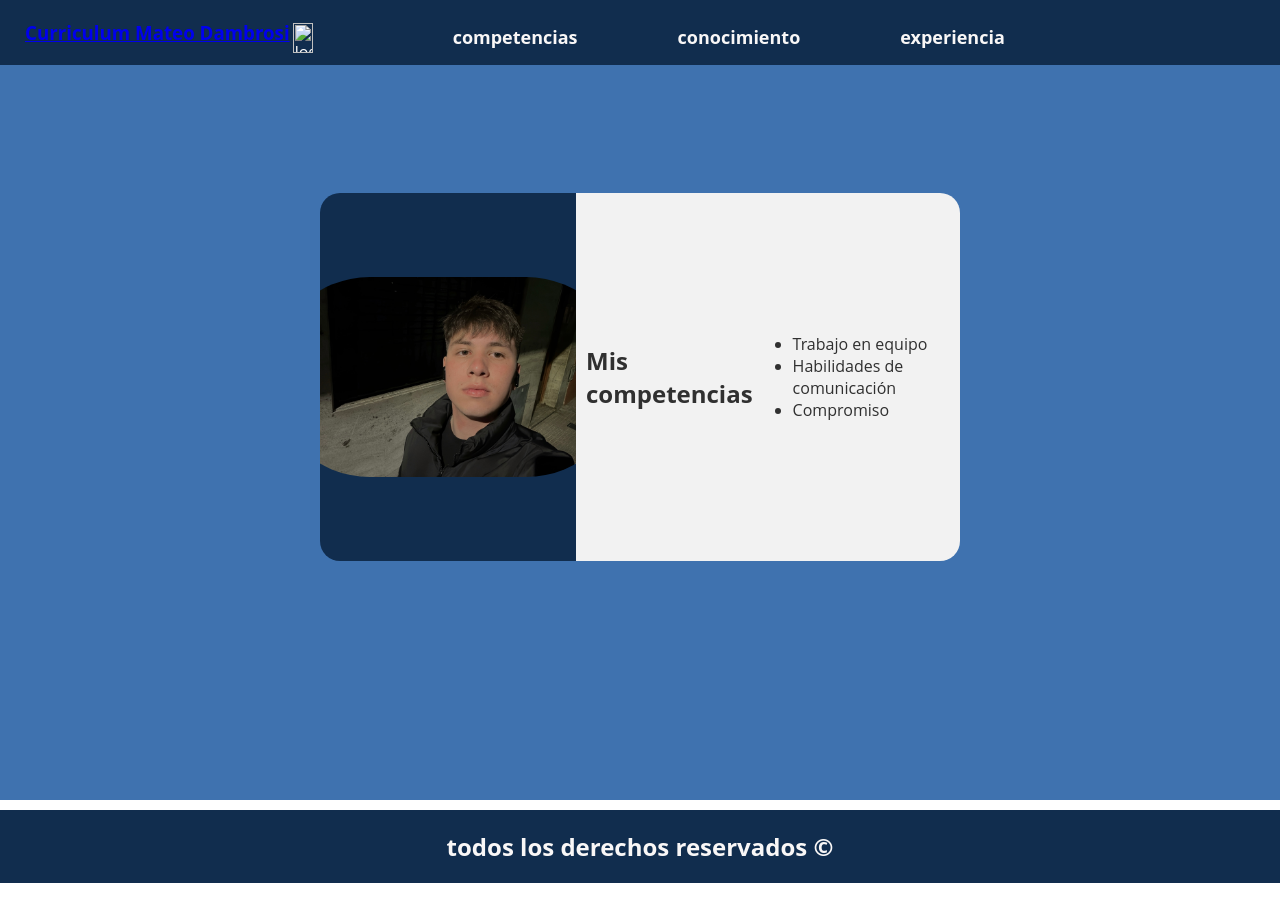
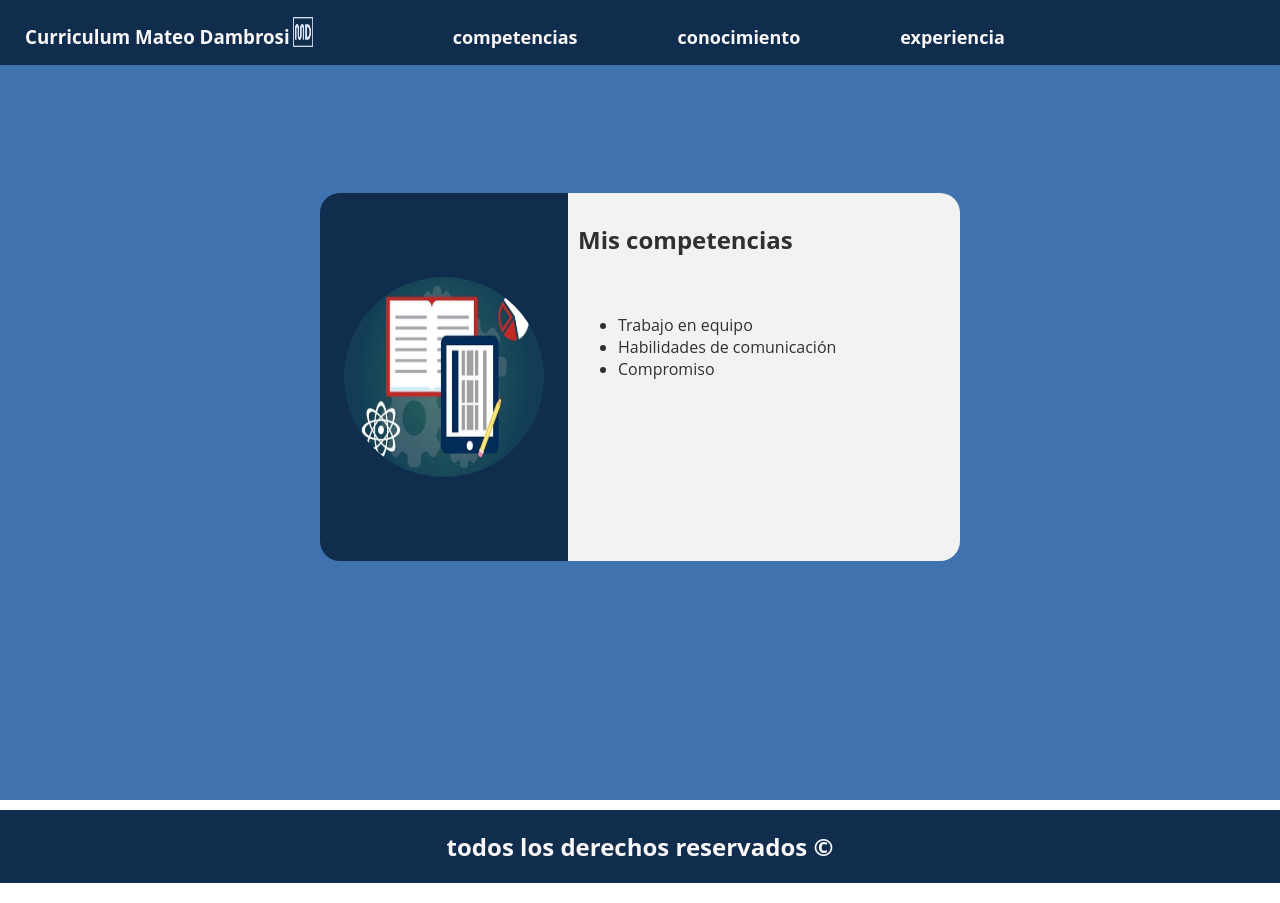
Before and after one commit to tutenehein1908/cvmateodambrosi, a plain HTML site: page cv-uade/competencias.html in a window 1280 px wide. Drawn offline with Linux system fonts and the light colour scheme.

Commit message:
version 3

```diff
--- a/cv-uade/competencias.html
+++ b/cv-uade/competencias.html
@@ -5,14 +5,16 @@
   <link rel="icon" href="img/md-low-resolution-logo-color-on-transparent-background.png">
   <title>Curriculum vitae Mateo Dambrosi</title>
 
-  <link rel="stylesheet" href="style/style.css">
+  <link rel="stylesheet" href="style/style-com.css">
 
 </head>
 
 <body>
   <header>
-    <h3><a href="index.html">Curriculum Mateo Dambrosi</a></h3>
-    <img class="logo" src="md-low-resolution-logo-color-on-transparent-background.png" alt="logo mateo Dambrosi">
+    <div class="div-header">
+      <h3 class="titulo-head2"><a class="titulo-head" href=" index.html">Curriculum Mateo Dambrosi</a></h3>
+      <img class="logo" src="img/md-low-resolution-logo-color-on-transparent-background.png" alt="logo mateo Dambrosi">
+    </div>
     <div>
       <nav>
         <ul class="nav-links">
@@ -27,7 +29,7 @@
   <section class="uno">
     <div class="caja-central">
       <div class="caja-cara">
-        <img class="cara" src="img/0101C8D2-511A-43AB-93A1-3E509453C23D.jpg" alt="foto de perfil">
+        <img class="cara" src="img/foto-com.jpg" alt="foto de perfil">
       </div>
       <div class="caja-presentacion">
         <h2>Mis competencias</h2>
--- a/cv-uade/style/style-com.css
+++ b/cv-uade/style/style-com.css
@@ -6,7 +6,7 @@ body {
   height: 30px;
   width: 20px;
   padding-left: 3px;
-  margin-top: 10px;
+  margin-top: 20px;
 }
 header {
   height: 65px;
@@ -18,13 +18,32 @@ header {
   align-items: center;
 }
 
+.titulo-head {
+  text-decoration: none;
+  color: #f9f7f7;
+}
+
+.titulo-head2 {
+  padding-top: 8px;
+  color: #f2f2f2;
+}
+a:visited {
+  text-decoration: none;
+}
+
+.div-header {
+  display: flex;
+}
+
 nav {
   align-items: center;
   padding-bottom: 7px;
 }
+
 .cara {
-  border-radius: 500px;
+  border-radius: 100px;
   height: 200px;
+  width: 200px;
 }
 
 .tipo-presentacion {
@@ -63,11 +82,6 @@ nav {
   padding: 10px;
 }
 
-.titulo-head {
-  text-decoration: none;
-  color: #f9f7f7;
-}
-
 .dos {
   background-color: #f2f2f2;
   height: 700px;
@@ -96,11 +110,6 @@ nav ul li:hover {
   transform: scale(1.1);
 }
 
-.cara {
-  border-radius: 450px;
-  height: 200px;
-}
-
 nav ul li a {
   text-decoration: none;
   color: #f9f7f7;
--- a/cv-uade/style/style-con.css
+++ b/cv-uade/style/style-con.css
@@ -23,12 +23,30 @@ header {
   color: #f9f7f7;
 }
 
+.titulo-head2 {
+  padding: 0px;
+  color: #f2f2f2;
+}
+a:visited {
+  text-decoration: none;
+}
+
+.titulo-head a:visited {
+  color: #f2f2f2;
+}
+
+.titulo-head2 {
+  color: #f2f2f2;
+  padding-top: 10px;
+}
+
 nav {
   align-items: center;
   padding-bottom: 7px;
 }
 .cara {
-  border-radius: 500px;
+  border-radius: 100px;
+  width: 200px;
   height: 200px;
 }
 
--- a/cv-uade/style/style-exp.css
+++ b/cv-uade/style/style-exp.css
@@ -18,18 +18,19 @@ header {
   align-items: center;
 }
 
-.titulo-head {
+.titulo-header {
   text-decoration: none;
   color: #f9f7f7;
+  padding-top: 8px;
 }
 
 nav {
   align-items: center;
   padding-bottom: 7px;
 }
-.cara {
-  border-radius: 500px;
-  height: 200px;
+.enlace-principal {
+  text-decoration: none;
+  color: #f2f2f2;
 }
 
 .tipo-presentacion {
@@ -97,8 +98,9 @@ nav ul li:hover {
 }
 
 .cara {
-  border-radius: 450px;
+  border-radius: 100px;
   height: 200px;
+  width: 200px;
 }
 
 nav ul li a {
--- a/cv-uade/style/style.css
+++ b/cv-uade/style/style.css
@@ -18,21 +18,23 @@ header {
   align-items: center;
 }
 
+.titulo-head2 {
+  padding-top: 10px;
+}
+
 .titulo-head {
   text-decoration: none;
-}
-
-a:visited {
-  text-decoration: none;
+  color: #f9f7f7;
+  padding-top: 8px;
 }
 
 nav {
   align-items: center;
   padding-bottom: 7px;
 }
-.cara {
-  border-radius: 800px;
-  height: 200px;
+.enlace-principal {
+  text-decoration: none;
+  color: #f2f2f2;
 }
 
 .tipo-presentacion {
@@ -64,9 +66,7 @@ nav {
   background-color: #112d4e;
 }
 .caja-presentacion {
-  display: flex;
-  justify-content: center;
-  align-items: center;
+  display: block;
   width: 60%;
   background-color: #f2f2f2;
   color: #303030;
@@ -102,8 +102,9 @@ nav ul li:hover {
 }
 
 .cara {
-  border-radius: 450px;
+  border-radius: 100px;
   height: 200px;
+  width: 200px;
 }
 
 nav ul li a {
@@ -120,3 +121,10 @@ nav ul li a {
   padding: 20px;
   margin-top: 10px;
 }
+
+@media screen and (max-width: 900px) {
+  .nav-links {
+    display: flex;
+    justify-content: space-around;
+  }
+}
```
Also changed, not shown: cv-uade/conocimiento.html (+3 -3 lines), cv-uade/experiencia.html (+4 -5 lines), cv-uade/index.html (+2 -2 lines), cv-uade/img/conocimiento.jpg (added), cv-uade/img/foto-com.jpg (added), cv-uade/img/foto-exp.jpg (added).
